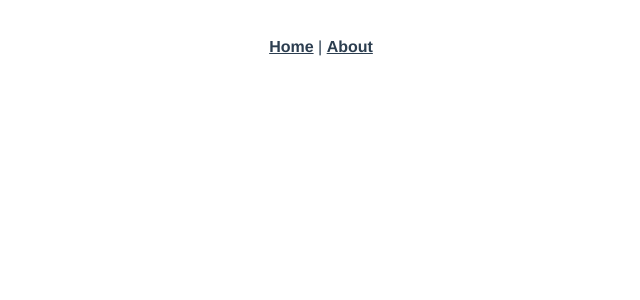
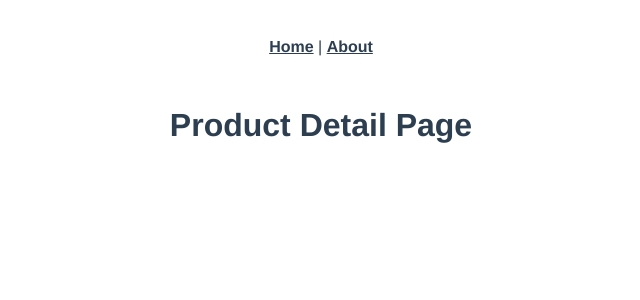
Before and after one commit to sammyhawkrad/merchantt, a Vue app: page /products/1 in a window 1280 px wide. Before the commit this address had no page. Shown: the top 300 px of the page, without its empty margins (319-959 px from the left). Built offline with nearby package versions, Linux system fonts and the light colour scheme.

Commit message:
Create pages

```diff
--- a/src/router/index.js
+++ b/src/router/index.js
@@ -1,19 +1,27 @@
 import { createRouter, createWebHistory } from 'vue-router'
-import Home from '../views/Home.vue'
+import CartPage from '../views/CartPage.vue'
+import ProductDetailPage from '../views/ProductDetailPage.vue'
+import ProductsPage from '../views/ProductsPage.vue'
 
 const routes = [
   {
-    path: '/',
-    name: 'Home',
-    component: Home
+    path: '/products',
+    name: 'Products',
+    component: ProductsPage
   },
   {
-    path: '/about',
-    name: 'About',
-    // route level code-splitting
-    // this generates a separate chunk (about.[hash].js) for this route
-    // which is lazy-loaded when the route is visited.
-    component: () => import(/* webpackChunkName: "about" */ '../views/About.vue')
+    path: '/products/:id',
+    name: 'Product Detail',
+    component: ProductDetailPage
+  },
+  {
+    path: '/cart',
+    name: 'Cart',
+    component: CartPage
+  },
+  {
+    path: '/',
+    redirect: '/products'
   }
 ]
 
--- a/src/views/CartPage.vue
+++ b/src/views/CartPage.vue
@@ -0,0 +1,13 @@
+<template>
+  <h1>Cart Page</h1>
+</template>
+
+<script>
+export default {
+    name: 'CartPage'
+}
+</script>
+
+<style>
+
+</style>
--- a/src/views/ProductDetailPage.vue
+++ b/src/views/ProductDetailPage.vue
@@ -0,0 +1,13 @@
+<template>
+  <h1>Product Detail Page</h1>
+</template>
+
+<script>
+export default {
+    name: 'ProductDetailPage'
+}
+</script>
+
+<style>
+
+</style>
--- a/src/views/ProductsPage.vue
+++ b/src/views/ProductsPage.vue
@@ -0,0 +1,13 @@
+<template>
+  <h1>Products Page</h1>
+</template>
+
+<script>
+export default {
+    name: 'ProductsPage'
+}
+</script>
+
+<style>
+
+</style>
```
